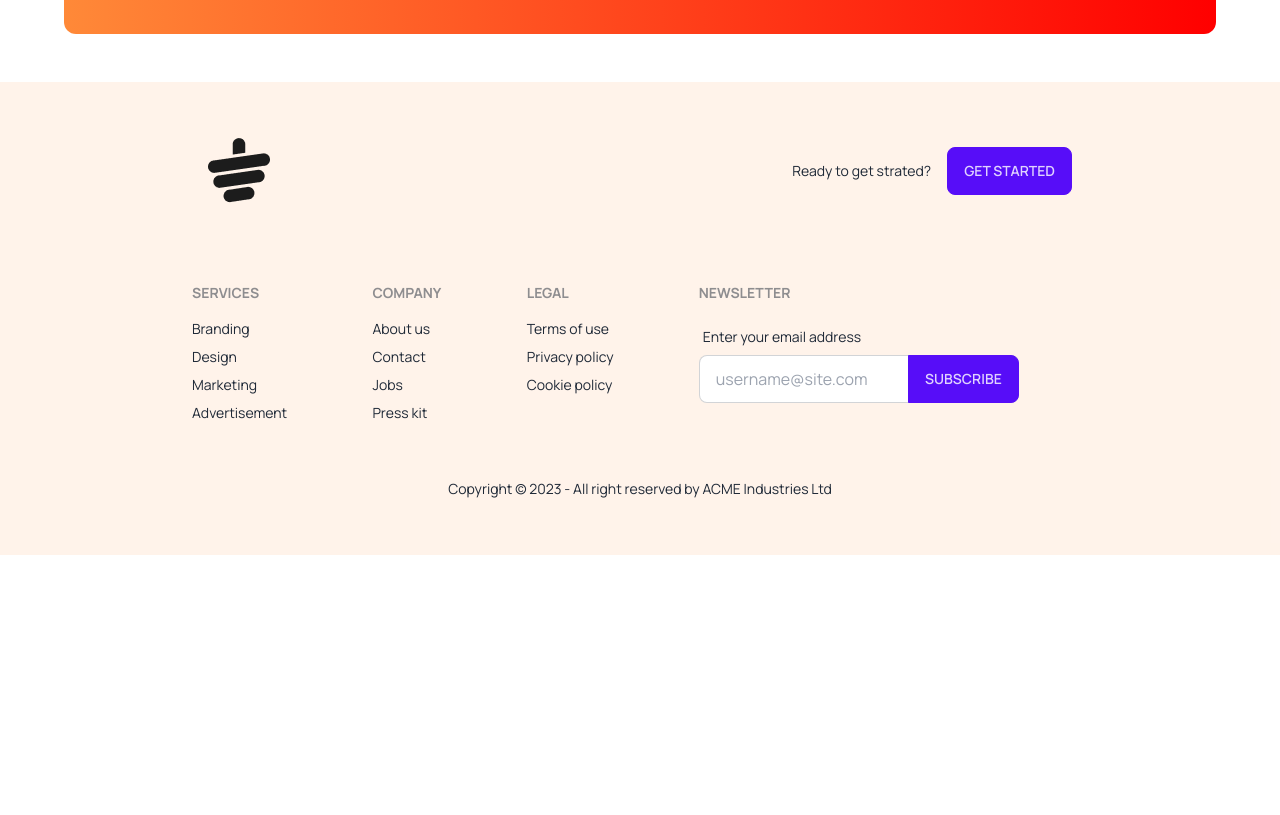
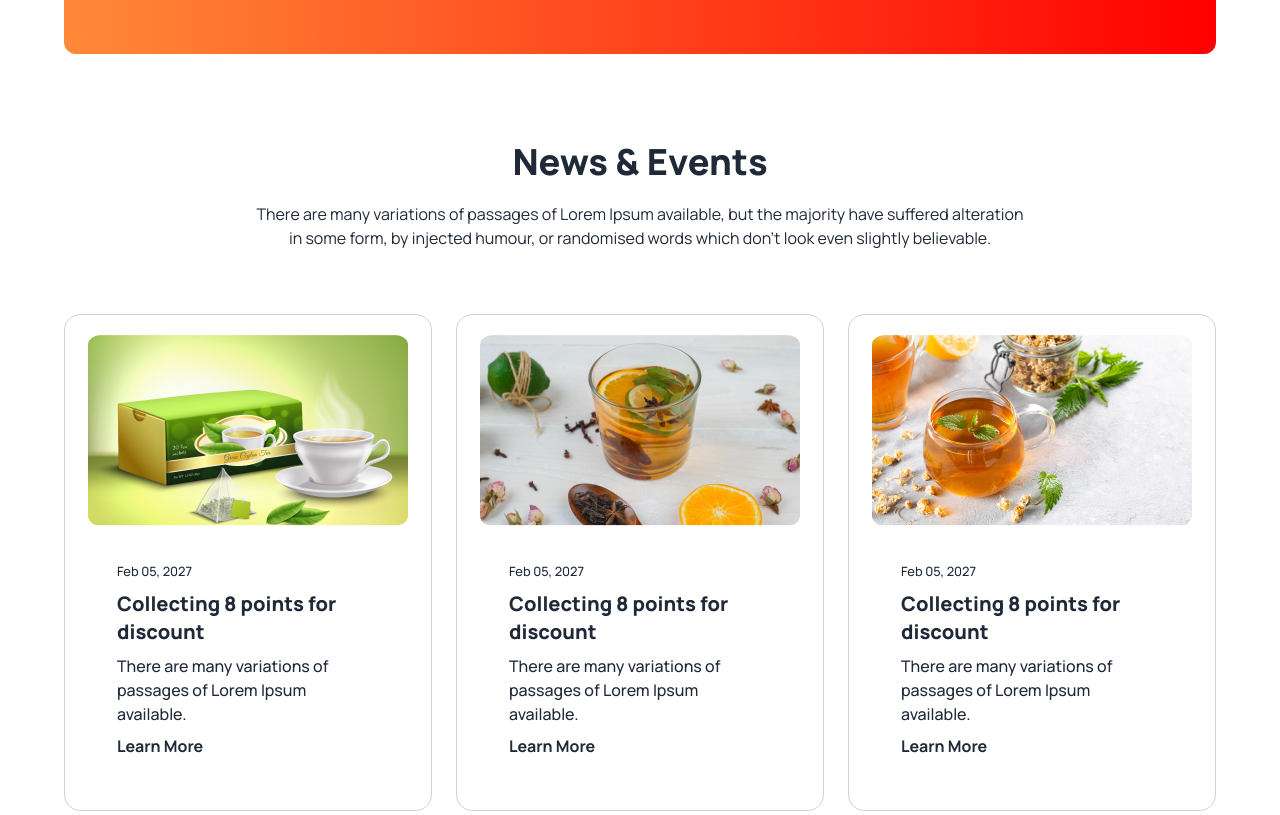
Before and after one commit to RashedAkash/tea-house, a plain HTML site: page index.html in a window 1280 px wide. Shown: the part 2760-3575 px from the top of the page. Before the commit the page ends 3363 px from the top, so only its background shows below. Drawn offline with nearby package versions, Linux system fonts and the light colour scheme.

Commit message:
news area added

```diff
--- a/index.html
+++ b/index.html
@@ -184,7 +184,7 @@
       </div>
     </section>
     <!-- super area -->
-    <section class="container mx-auto gap-12  px-4 md:px-8 lg:px-16 my-12 py-5>" >
+    <section class="container mx-auto gap-12  px-4 md:px-8 lg:px-16 my-12 py-5" >
       <div class="hero py-24 px-6 justify-between rounded-xl bg-gradient-to-r from-[#FF8938] to-[#f00]">
         <div class="hero-content   flex-col lg:flex-row-reverse">
           <!-- client -->
@@ -248,6 +248,43 @@
         </div>
       </div>
     </section>
+    <!-- news section -->
+    <section class="container mx-auto gap-12  px-4 md:px-8 lg:px-16 my-12 py-5">
+      <div class="section-title text-center">
+        <h2 class="font-extrabold text-4xl mb-5">News & Events</h2>
+        <p class="lg:max-w-3xl mx-auto">There are many variations of passages of Lorem Ipsum available, but the majority have suffered alteration in some form,
+        by injected humour, or randomised words which don't look even slightly believable.</p>
+      </div>
+      <div class="grid grid-cols-1 sm:grid-cols-2 lg:grid-cols-3 gap-6 mt-16">
+        <div class="card  p-5 border border-[#D2D2D2] l">
+          <figure><img src="./images/news-1.png" alt="Shoes" /></figure>
+          <div class="card-body">
+            <p><small class="font-medium">Feb 05, 2027</small></p>
+            <h2 class="card-title font-extrabold text-xl">Collecting 8 points for discount</h2>
+            <p class="font-medium">There are many variations of passages of Lorem Ipsum available.</p>
+            <h4><a class="font-bold" href="">Learn More</a></h4>
+          </div>
+        </div>
+        <div class="card  p-5 border border-[#D2D2D2] l">
+          <figure><img src="./images/news-2.png" alt="Shoes" /></figure>
+          <div class="card-body">
+            <p><small class="font-medium">Feb 05, 2027</small></p>
+            <h2 class="card-title font-extrabold text-xl">Collecting 8 points for discount</h2>
+            <p class="font-medium">There are many variations of passages of Lorem Ipsum available.</p>
+            <h4><a class="font-bold" href="">Learn More</a></h4>
+          </div>
+        </div>
+        <div class="card  p-5 border border-[#D2D2D2] l">
+          <figure><img src="./images/news-3.png" alt="Shoes" /></figure>
+          <div class="card-body">
+            <p><small class="font-medium">Feb 05, 2027</small></p>
+            <h2 class="card-title font-extrabold text-xl">Collecting 8 points for discount</h2>
+            <p class="font-medium">There are many variations of passages of Lorem Ipsum available.</p>
+            <h4><a class="font-bold" href="">Learn More</a></h4>
+          </div>
+        </div>
+      </div>
+    </section>
   </main>
   <!-- footer -->
   <footer class=" gap-12  px-4 md:px-8  my-12 lg:px-48 py-10 bg-[#FF89381A]  ">
```
